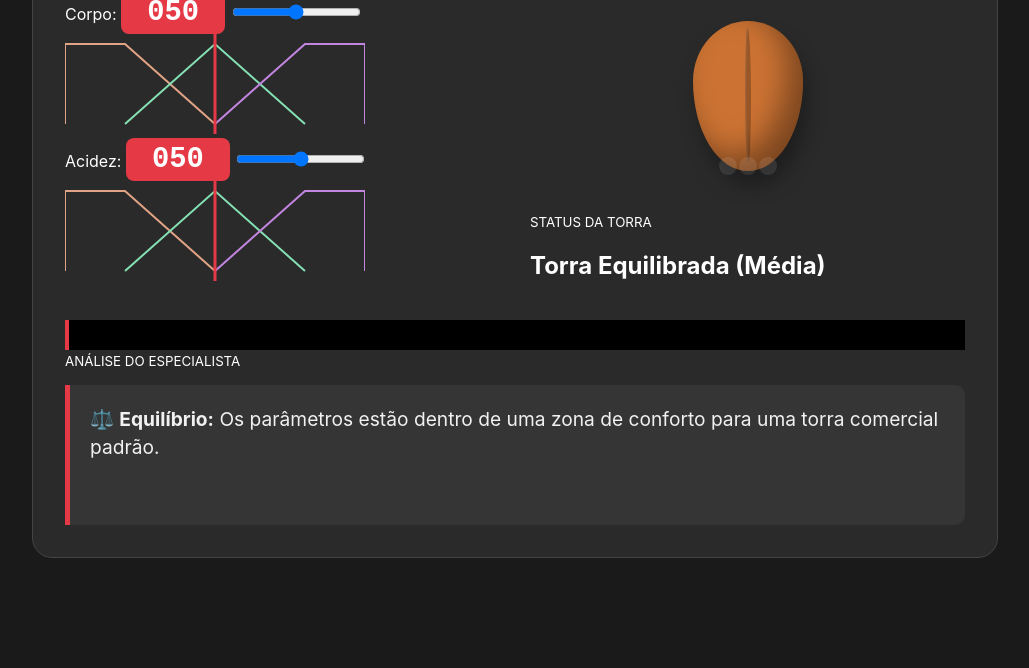
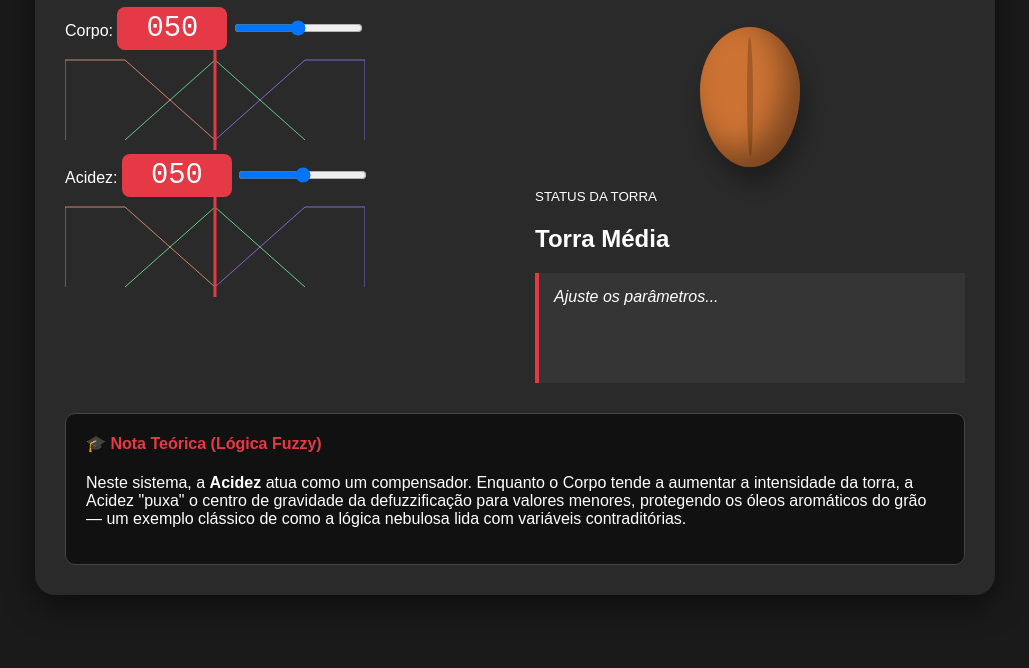
Before and after one commit to Ordinary-Traveler/fuzzycaffee, a plain HTML site: page fuzzycaffee/index.html in a window 1280 px wide. Shown: the part 132-800 px from the top of the page, without its empty margins (125-1154 px from the left). Drawn offline with Linux system fonts and the light colour scheme.

Commit message:
Final UI improvements: padding, realistic bean and fuzzy feedback
Co-authored-by: Copilot <copilot@github.com>

```diff
--- a/fuzzycaffee/assets/css/style.css
+++ b/fuzzycaffee/assets/css/style.css
@@ -1,97 +1,55 @@
 :root {
     --cafe-claro: #d4a373;
-    --cafe-escuro: #3d2b1f;
     --accent: #e63946;
+    --dark: #1a1a1a;
 }
 
-body { background-color: #1a1a1a; color: #fff; font-family: 'Inter', sans-serif; }
+body { background-color: var(--dark); color: #fff; font-family: sans-serif; display: flex; justify-content: center; padding: 20px; }
 
-.container {
-    max-width: 900px;
-    margin: auto;
-    background: #2a2a2a;
-    padding: 2rem;
-    border-radius: 20px;
-    border: 1px solid #444;
-}
+.container { max-width: 900px; background: #2a2a2a; padding: 30px; border-radius: 20px; box-shadow: 0 10px 30px rgba(0,0,0,0.5); }
 
-.main-layout {
-    display: grid;
-    grid-template-columns: 1fr 1fr;
-    gap: 30px;
-    margin-top: 20px;
-}
+.main-layout { display: grid; grid-template-columns: 1fr 1fr; gap: 40px; }
 
 .badge {
     background: var(--accent);
-    padding: 5px 12px;
+    padding: 5px 15px;
     border-radius: 8px;
-    font-size: 1.8rem; /* Grande para facilitar a leitura */
-    font-weight: bold;
-    color: white;
-    font-family: 'Courier New', Courier, monospace; /* Fonte estável */
-    min-width: 80px; /* Garante um tamanho fixo para o badge */
+    font-size: 1.8rem;
+    font-family: 'Courier New', monospace; /* Números estáveis */
+    min-width: 80px;
     display: inline-block;
     text-align: center;
 }
 
-/* Estilo para a caixa de explicação para ficar bem legível */
-.feedback-box {
-    background: rgba(255, 255, 255, 0.05);
-    border-left: 5px solid var(--accent);
-    padding: 20px;
-    margin-top: 15px;
-    border-radius: 0 10px 10px 0;
-    font-size: 1.2rem;
-    line-height: 1.5;
-    color: #f1f1f1;
-    min-height: 100px;
-    transition: all 0.3s ease;
-}
-
+/* Grão de Café Realista */
 #grao-cafe {
-    width: 110px;
-    height: 150px;
+    width: 100px; height: 140px;
     background: var(--cafe-claro);
-    border-radius: 50% 50% 50% 50% / 40% 40% 60% 60%;
-    margin: 30px auto;
+    border-radius: 50% 50% 50% 50% / 45% 45% 55% 55%;
+    margin: 20px auto;
     position: relative;
-    box-shadow:
-        inset -15px -15px 30px rgba(0,0,0,0.4),
-        5px 15px 20px rgba(0,0,0,0.3);
+    box-shadow: inset -15px -15px 30px rgba(0,0,0,0.4), 5px 15px 20px rgba(0,0,0,0.3);
     transition: background-color 0.4s ease;
 }
 
+/* Fenda em S do Café */
 #grao-cafe::after {
     content: "";
     position: absolute;
-    width: 6px;
-    height: 90%;
-    background: rgba(0, 0, 0, 0.25);
-    left: 50%;
-    top: 5%;
+    width: 6px; height: 85%;
+    background: rgba(0, 0, 0, 0.2);
+    left: 50%; top: 7.5%;
     transform: translateX(-50%);
-    /* Curva em 'S' suave para parecer um grão real */
     border-radius: 40% 60% 40% 60% / 50%;
-    box-shadow: inset 1px 0 2px rgba(255,255,255,0.1);
 }
 
-/* Animação de Vapor */
-.vapor { display: flex; justify-content: center; }
-.vapor span {
-    width: 10px; height: 10px; background: #fff; border-radius: 50%;
-    margin: 0 5px; opacity: 0; animation: subir 2s infinite;
+.feedback-box { background: rgba(255,255,255,0.05); padding: 15px; border-left: 4px solid var(--accent); margin-top: 10px; font-style: italic; min-height: 80px; }
+
+.academic-note {
+    margin-top: 30px;
+    padding: 20px;
+    background: #111;
+    border-radius: 10px;
+    border: 1px solid #444;
 }
-@keyframes subir {
-    0% { transform: translateY(0) scale(1); opacity: 0.5; }
-    100% { transform: translateY(-50px) scale(2); opacity: 0; }
-}
-
-.logic-debug {
-    margin-top: 20px;
-    padding: 15px;
-    background: #000;
-    border-left: 4px solid var(--accent);
-    font-family: monospace;
-    font-size: 0.9em;
-}
+.academic-note h4 { color: var(--accent); margin-top: 0; }
--- a/fuzzycaffee/assets/js/script.js
+++ b/fuzzycaffee/assets/js/script.js
@@ -1,4 +1,3 @@
-// --- 1. FUNÇÕES MATEMÁTICAS DE PERTINÊNCIA (Baseadas na Aula) ---
 function triangular(x, a, b, c) {
     return Math.max(0, Math.min((x - a) / (b - a), (c - x) / (c - b)));
 }
@@ -7,118 +6,63 @@ function trapezoidal(x, a, b, c, d) {
     return Math.max(0, Math.min((x - a) / (b - a), 1, (d - x) / (d - c)));
 }
 
-// --- 2. CONFIGURAÇÃO DOS CONJUNTOS FUZZY (Pontos a, b, c, d) ---
-const setsCorpo = [
-    { label: 'Leve', a: 0, b: 0, c: 20, d: 50, tipo: 'trap' },
-    { label: 'Médio', a: 20, b: 50, c: 50, d: 80, tipo: 'tri' },
-    { label: 'Forte', a: 50, b: 80, c: 100, d: 100, tipo: 'trap' }
-];
-
-const setsAcidez = [
-    { label: 'Baixa', a: 0, b: 0, c: 20, d: 50, tipo: 'trap' },
-    { label: 'Média', a: 20, b: 50, c: 50, d: 80, tipo: 'tri' },
-    { label: 'Alta', a: 50, b: 80, c: 100, d: 100, tipo: 'trap' }
-];
-
-// --- 3. FUNÇÃO DE DESENHO DO CANVAS ---
 function drawFuzzySet(canvasId, value, sets) {
     const canvas = document.getElementById(canvasId);
-    if (!canvas) return;
     const ctx = canvas.getContext('2d');
     const w = canvas.width;
     const h = canvas.height;
-
     ctx.clearRect(0, 0, w, h);
 
     sets.forEach((s, i) => {
         ctx.beginPath();
-        ctx.lineWidth = 2;
-        ctx.strokeStyle = `hsl(${i * 130 + 20}, 60%, 70%)`;
-
-        // Mapeamento: valor 0-100 para largura do canvas
-        const scale = w / 100;
-        ctx.moveTo(s.a * scale, h - 10);
-        ctx.lineTo(s.b * scale, 10);
-        ctx.lineTo(s.c * scale, 10);
-        ctx.lineTo(s.d * scale, h - 10);
+        ctx.strokeStyle = `hsl(${i * 120 + 20}, 50%, 60%)`;
+        ctx.moveTo(s.a * 3, h - 10);
+        ctx.lineTo(s.b * 3, 10);
+        ctx.lineTo(s.c * 3, 10);
+        ctx.lineTo(s.d * 3, h - 10);
         ctx.stroke();
     });
 
-    // Linha do Valor Atual (Valor Crisp)
     ctx.beginPath();
     ctx.strokeStyle = '#e63946';
     ctx.lineWidth = 3;
-    ctx.moveTo(value * (w / 100), 0);
-    ctx.lineTo(value * (w / 100), h);
+    ctx.moveTo(value * 3, 0); ctx.lineTo(value * 3, h);
     ctx.stroke();
 }
 
-// --- 4. MOTOR DE INFERÊNCIA E ATUALIZAÇÃO ---
 function atualizarSistema() {
-    // Pegar valores dos inputs
-    const corpoValor = parseInt(document.getElementById('inputCorpo').value);
-    const acidezValor = parseInt(document.getElementById('inputAcidez').value);
+    const corpo = parseInt(document.getElementById('inputCorpo').value);
+    const acidez = parseInt(document.getElementById('inputAcidez').value);
 
-    // Formatação 001, 010, 100 (Padding)
-    document.getElementById('valCorpo').innerText = corpoValor.toString().padStart(3, '0');
-    document.getElementById('valAcidez').innerText = acidezValor.toString().padStart(3, '0');
+    document.getElementById('valCorpo').innerText = corpo.toString().padStart(3, '0');
+    document.getElementById('valAcidez').innerText = acidez.toString().padStart(3, '0');
 
-    // FUZZIFICAÇÃO
-    let cLeve = trapezoidal(corpoValor, 0, 0, 20, 50);
-    let cMedio = triangular(corpoValor, 20, 50, 80);
-    let cForte = trapezoidal(corpoValor, 50, 80, 100, 100);
+    // Fuzzificação
+    let cForte = trapezoidal(corpo, 50, 80, 100, 100);
+    let cLeve = trapezoidal(corpo, 0, 0, 20, 50);
+    let cMedio = triangular(corpo, 20, 50, 80);
 
-    let aBaixa = trapezoidal(acidezValor, 0, 0, 20, 50);
-    let aMedia = triangular(acidezValor, 20, 50, 80);
-    let aAlta = trapezoidal(acidezValor, 50, 80, 100, 100);
+    let aBaixa = trapezoidal(acidez, 0, 0, 20, 50);
+    let aAlta = trapezoidal(acidez, 50, 80, 100, 100);
 
-    // REGRAS FUZZY (Mamdani Simplificado)
-    // R1: SE corpo forte E acidez baixa -> Torra Escura
-    let r1 = Math.min(cForte, aBaixa);
-    // R2: SE corpo leve OU acidez alta -> Torra Clara
-    let r2 = Math.max(cLeve, aAlta);
-    // R3: SE corpo médio -> Torra Média
-    let r3 = cMedio;
+    // Regras
+    let r1 = Math.min(cForte, aBaixa); // Torra Forte
+    let r2 = Math.max(cLeve, aAlta);   // Torra Clara
+    let r3 = cMedio;                   // Torra Média
 
-    // DEFUZZIFICAÇÃO (Centroide Simplificado / Média Ponderada)
-    // Centros: Clara=20, Média=50, Escura=80
-    let num = (r2 * 20) + (r3 * 50) + (r1 * 80);
-    let den = r2 + r3 + r1 + 0.000001;
-    let resultadoFinal = num / den;
+    // Defuzzificação
+    let res = ((r2 * 20) + (r3 * 50) + (r1 * 80)) / (r1 + r2 + r3 + 0.0001);
 
-    // ATUALIZAÇÃO VISUAL
+    // Update UI
     const grao = document.getElementById('grao-cafe');
-    const statusText = document.getElementById('statusTorra');
-    const feedback = document.getElementById('feedback-explicao');
+    grao.style.backgroundColor = `hsl(25, 60%, ${80 - (res * 0.6)}%)`;
 
-    // Cor do grão: Escurece conforme resultadoFinal aumenta
-    let lightness = 80 - (resultadoFinal * 0.6);
-    grao.style.backgroundColor = `hsl(25, 60%, ${lightness}%)`;
+    document.getElementById('statusTorra').innerText = res > 65 ? "Torra Intensa" : (res < 35 ? "Torra Suave" : "Torra Média");
 
-    // Texto de Status
-    if (resultadoFinal < 35) statusText.innerText = "Torra Suave (Clara)";
-    else if (resultadoFinal < 65) statusText.innerText = "Torra Equilibrada (Média)";
-    else statusText.innerText = "Torra Intensa (Escura)";
-
-    // Lógica de Explicação (Feedback do Barista)
-    if (corpoValor > 70 && acidezValor > 70) {
-        feedback.innerHTML = "⚠️ <strong>Conflito:</strong> Corpo alto pede torra longa, mas acidez alta pede torra curta. O sistema fuzzy encontrou um meio-termo para preservar ambos.";
-    } else if (corpoValor > 80 && acidezValor < 30) {
-        feedback.innerHTML = "🔥 <strong>Perfil Forte:</strong> Ideal para Espresso. A baixa acidez permite uma torra profunda sem amargor químico.";
-    } else if (acidezValor > 80) {
-        feedback.innerHTML = "🌿 <strong>Foco no Aroma:</strong> Muita acidez detectada. A torra foi suavizada para não esconder as notas frutadas do grão.";
-    } else {
-        feedback.innerHTML = "⚖️ <strong>Equilíbrio:</strong> Os parâmetros estão dentro de uma zona de conforto para uma torra comercial padrão.";
-    }
-
-    // Desenhar Gráficos
-    drawFuzzySet('canvasCorpo', corpoValor, setsCorpo);
-    drawFuzzySet('canvasAcidez', acidezValor, setsAcidez);
+    drawFuzzySet('canvasCorpo', corpo, [{a:0,b:0,c:20,d:50}, {a:20,b:50,c:50,d:80}, {a:50,b:80,c:100,d:100}]);
+    drawFuzzySet('canvasAcidez', acidez, [{a:0,b:0,c:20,d:50}, {a:20,b:50,c:50,d:80}, {a:50,b:80,c:100,d:100}]);
 }
 
-// --- 5. INICIALIZAÇÃO ---
 document.getElementById('inputCorpo').addEventListener('input', atualizarSistema);
 document.getElementById('inputAcidez').addEventListener('input', atualizarSistema);
-
-// Executa uma vez ao carregar para desenhar o estado inicial
 window.onload = atualizarSistema;
--- a/fuzzycaffee/index.html
+++ b/fuzzycaffee/index.html
@@ -2,8 +2,7 @@
 <html lang="pt-br">
 <head>
     <meta charset="UTF-8">
-    <meta name="viewport" content="width=device-width, initial-scale=1.0">
-    <title>Fuzzy Coffee</title>
+    <title>Fuzzy Coffee Lab</title>
     <link rel="stylesheet" href="assets/css/style.css">
 </head>
 <body>
@@ -13,13 +12,13 @@
         <div class="main-layout">
             <div class="setup-panel">
                 <div class="input-group">
-                    <label>Corpo: <span id="valCorpo" class="badge">50</span></label>
+                    <label>Corpo: <span id="valCorpo" class="badge">050</span></label>
                     <input type="range" id="inputCorpo" min="0" max="100" value="50">
                     <canvas id="canvasCorpo" width="300" height="100"></canvas>
                 </div>
 
                 <div class="input-group">
-                    <label>Acidez: <span id="valAcidez" class="badge">50</span></label>
+                    <label>Acidez: <span id="valAcidez" class="badge">050</span></label>
                     <input type="range" id="inputAcidez" min="0" max="100" value="50">
                     <canvas id="canvasAcidez" width="300" height="100"></canvas>
                 </div>
@@ -28,31 +27,20 @@
             <div class="production-panel">
                 <div id="wrapper-grao">
                     <div id="grao-cafe"></div>
-                    <div class="vapor"><span></span><span></span><span></span></div>
                 </div>
-
                 <div class="result-card">
                     <small>STATUS DA TORRA</small>
                     <h2 id="statusTorra">Média</h2>
-                    <div class="progress-bar-container">
-                        <div id="barraProgresso" class="progress-bar"></div>
-                    </div>
+                    <div id="feedback-explicao" class="feedback-box">Ajuste os parâmetros...</div>
                 </div>
             </div>
         </div>
 
-        <div id="raciocinio" class="logic-debug"></div>
-
-        <div class="result-card">
-            <small>ANÁLISE DO ESPECIALISTA</small>
-            <div id="feedback-explicao" class="feedback-box">
-                Ajuste os controles para iniciar a análise...
-            </div>
+        <div class="academic-note">
+            <h4>🎓 Nota Teórica (Lógica Fuzzy)</h4>
+            <p>Neste sistema, a <strong>Acidez</strong> atua como um compensador. Enquanto o Corpo tende a aumentar a intensidade da torra, a Acidez "puxa" o centro de gravidade da defuzzificação para valores menores, protegendo os óleos aromáticos do grão — um exemplo clássico de como a lógica nebulosa lida com variáveis contraditórias.</p>
         </div>
     </div>
-
     <script src="assets/js/script.js"></script>
-    <script src="assets/js/graphics.js"></script>
-    <script src="assets/js/explanation.js"></script>
 </body>
 </html>
```
